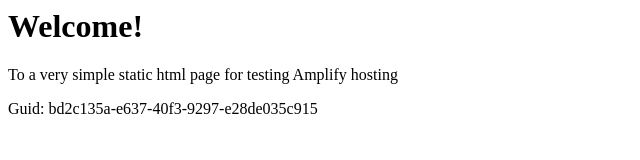
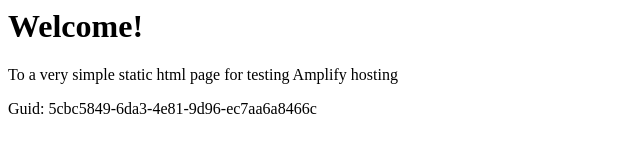
Before and after one commit to aws-aemilia-yul/Github-PR-Commit-Integration-Test-DoNotTouch-GitHubWebhookPushCanaryTest-v1-prod-ca-central-1, a website: page src/index.html in a window 1280 px wide. Shown: the full height of the page, 0-640 px from the left. Drawn offline with Linux system fonts and the light colour scheme.

Commit message:
commit from integ tests

```diff
--- a/src/index.html
+++ b/src/index.html
@@ -12,6 +12,6 @@
 <body>
     <h1>Welcome!</h1>
     <p>To a very simple static html page for testing Amplify hosting</p>
-    <p>Guid: bd2c135a-e637-40f3-9297-e28de035c915</p></body>
+    <p>Guid: 5cbc5849-6da3-4e81-9d96-ec7aa6a8466c</p></body>
 
 </html>
```
